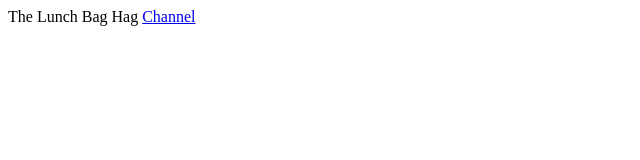
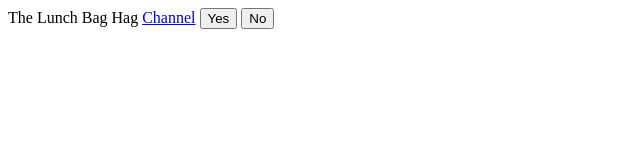
Before and after one commit to TheLunchBagHag/Test, a plain HTML site: page index.html in a window 1280 px wide. Shown: the whole page, without its empty margins (0-640 px from the left). Drawn offline with Linux system fonts and the light colour scheme.

Commit message:
Update index.html

```diff
--- a/index.html
+++ b/index.html
@@ -4,5 +4,6 @@
     <body>
         <head>The Lunch Bag Hag</head>
         <a href="https://www.youtube.com/channel/UCBTttk1tA6pjR-OEXtXZR6A" target="_blank">Channel</a>
+        <button>Yes</button> <button>No</button>
     </body>
 </html>
```
